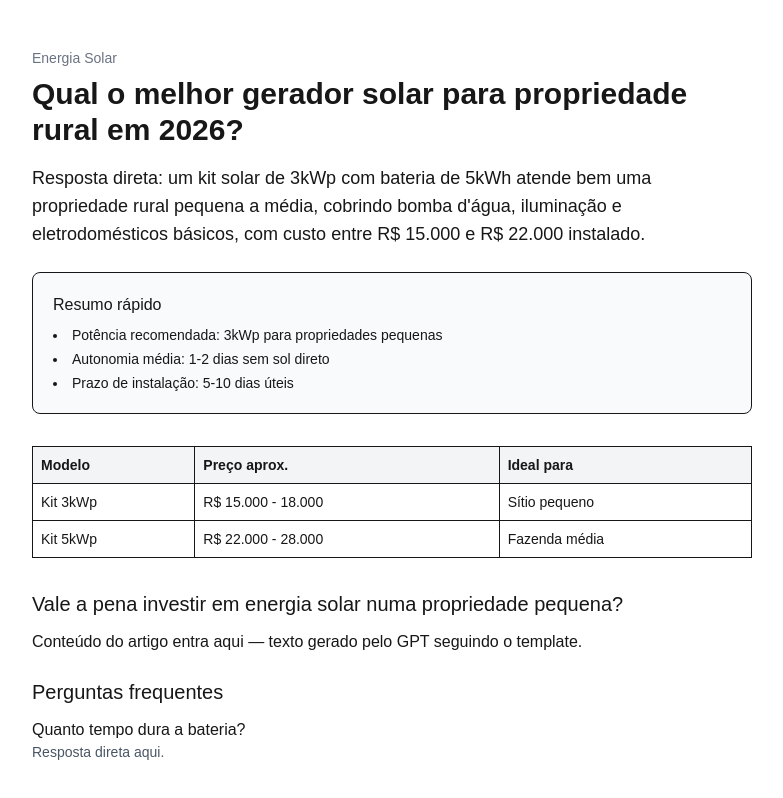
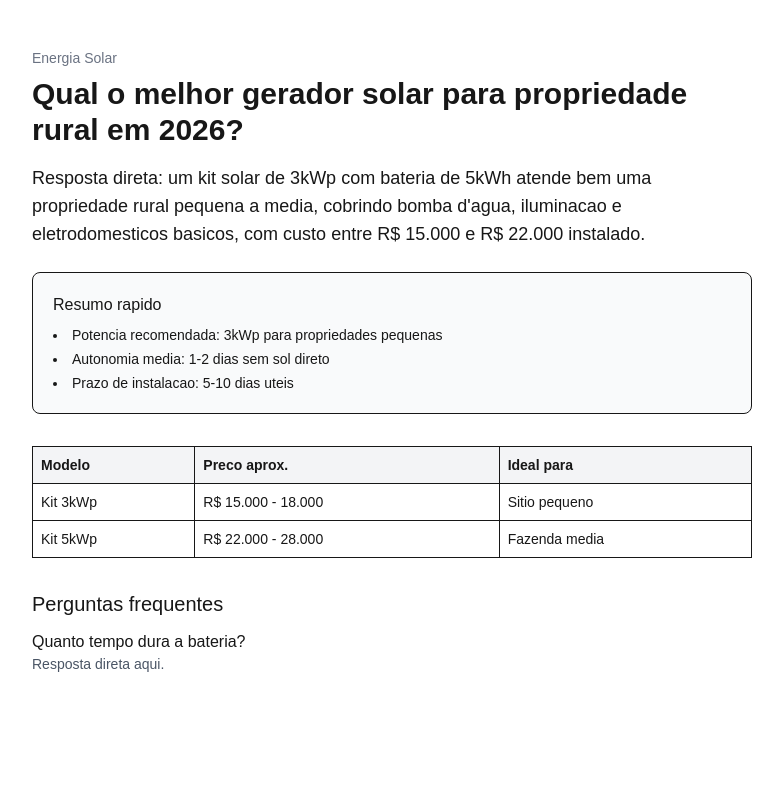
Before and after one commit to Luiz-dev0/midiamix-mt, a Next.js app in the folder frontend/: page /artigos/exemplo-artigo in a window 1280 px wide. Shown: the top 798 px of the page, without its empty margins (248-1031 px from the left). Built offline with nearby package versions, Linux system fonts and the light colour scheme.

Commit message:
pagina de artigo dinamica em nextjs

```diff
--- /dev/null
+++ b/frontend/app/artigos/[slug]/page.tsx
@@ -0,0 +1,89 @@
+const artigos = [
+  {
+    slug: "exemplo-artigo",
+    categoria: "Energia Solar",
+    titulo: "Qual o melhor gerador solar para propriedade rural em 2026?",
+    respostaDireta:
+      "Resposta direta: um kit solar de 3kWp com bateria de 5kWh atende bem uma propriedade rural pequena a media, cobrindo bomba d'agua, iluminacao e eletrodomesticos basicos, com custo entre R$ 15.000 e R$ 22.000 instalado.",
+    resumo: [
+      "Potencia recomendada: 3kWp para propriedades pequenas",
+      "Autonomia media: 1-2 dias sem sol direto",
+      "Prazo de instalacao: 5-10 dias uteis",
+    ],
+    tabela: [
+      { modelo: "Kit 3kWp", preco: "R$ 15.000 - 18.000", idealPara: "Sitio pequeno" },
+      { modelo: "Kit 5kWp", preco: "R$ 22.000 - 28.000", idealPara: "Fazenda media" },
+    ],
+    faq: [
+      { pergunta: "Quanto tempo dura a bateria?", resposta: "Resposta direta aqui." },
+    ],
+  },
+];
+
+export function generateStaticParams() {
+  return artigos.map((a) => ({ slug: a.slug }));
+}
+
+export default async function ArtigoPage({
+  params,
+}: {
+  params: Promise<{ slug: string }>;
+}) {
+  const { slug } = await params;
+  const artigo = artigos.find((a) => a.slug === slug);
+
+  if (!artigo) {
+    return (
+      <main className="max-w-3xl mx-auto px-6 py-12">
+        <p>Artigo nao encontrado.</p>
+      </main>
+    );
+  }
+
+  return (
+    <main className="max-w-3xl mx-auto px-6 py-12">
+      <p className="text-sm text-gray-500 mb-2">{artigo.categoria}</p>
+      <h1 className="text-3xl font-semibold mb-4">{artigo.titulo}</h1>
+
+      <p className="text-lg mb-6">{artigo.respostaDireta}</p>
+
+      <div className="border rounded-lg p-5 mb-8 bg-gray-50">
+        <h2 className="font-medium mb-2">Resumo rapido</h2>
+        <ul className="list-disc list-inside text-sm space-y-1">
+          {artigo.resumo.map((item, i) => (
+            <li key={i}>{item}</li>
+          ))}
+        </ul>
+      </div>
+
+      <table className="w-full text-sm mb-8 border">
+        <thead>
+          <tr className="bg-gray-100">
+            <th className="p-2 text-left border">Modelo</th>
+            <th className="p-2 text-left border">Preco aprox.</th>
+            <th className="p-2 text-left border">Ideal para</th>
+          </tr>
+        </thead>
+        <tbody>
+          {artigo.tabela.map((linha, i) => (
+            <tr key={i}>
+              <td className="p-2 border">{linha.modelo}</td>
+              <td className="p-2 border">{linha.preco}</td>
+              <td className="p-2 border">{linha.idealPara}</td>
+            </tr>
+          ))}
+        </tbody>
+      </table>
+
+      <h2 className="text-xl font-medium mb-3">Perguntas frequentes</h2>
+      <div className="space-y-3">
+        {artigo.faq.map((item, i) => (
+          <div key={i}>
+            <p className="font-medium">{item.pergunta}</p>
+            <p className="text-sm text-gray-600">{item.resposta}</p>
+          </div>
+        ))}
+      </div>
+    </main>
+  );
+}
--- a/frontend/app/artigos/exemplo-artigo/page.tsx
+++ /dev/null
@@ -1,64 +0,0 @@
-export default function ArtigoExemplo() {
-  return (
-    <main className="max-w-3xl mx-auto px-6 py-12">
-      <p className="text-sm text-gray-500 mb-2">Energia Solar</p>
-      <h1 className="text-3xl font-semibold mb-4">
-        Qual o melhor gerador solar para propriedade rural em 2026?
-      </h1>
-
-      <p className="text-lg mb-6">
-        Resposta direta: um kit solar de 3kWp com bateria de 5kWh atende bem
-        uma propriedade rural pequena a média, cobrindo bomba d'água,
-        iluminação e eletrodomésticos básicos, com custo entre R$ 15.000 e
-        R$ 22.000 instalado.
-      </p>
-
-      <div className="border rounded-lg p-5 mb-8 bg-gray-50">
-        <h2 className="font-medium mb-2">Resumo rápido</h2>
-        <ul className="list-disc list-inside text-sm space-y-1">
-          <li>Potência recomendada: 3kWp para propriedades pequenas</li>
-          <li>Autonomia média: 1-2 dias sem sol direto</li>
-          <li>Prazo de instalação: 5-10 dias úteis</li>
-        </ul>
-      </div>
-
-      <table className="w-full text-sm mb-8 border">
-        <thead>
-          <tr className="bg-gray-100">
-            <th className="p-2 text-left border">Modelo</th>
-            <th className="p-2 text-left border">Preço aprox.</th>
-            <th className="p-2 text-left border">Ideal para</th>
-          </tr>
-        </thead>
-        <tbody>
-          <tr>
-            <td className="p-2 border">Kit 3kWp</td>
-            <td className="p-2 border">R$ 15.000 - 18.000</td>
-            <td className="p-2 border">Sítio pequeno</td>
-          </tr>
-          <tr>
-            <td className="p-2 border">Kit 5kWp</td>
-            <td className="p-2 border">R$ 22.000 - 28.000</td>
-            <td className="p-2 border">Fazenda média</td>
-          </tr>
-        </tbody>
-      </table>
-
-      <h2 className="text-xl font-medium mb-3">
-        Vale a pena investir em energia solar numa propriedade pequena?
-      </h2>
-      <p className="mb-6">
-        Conteúdo do artigo entra aqui — texto gerado pelo GPT seguindo o
-        template.
-      </p>
-
-      <h2 className="text-xl font-medium mb-3">Perguntas frequentes</h2>
-      <div className="space-y-3">
-        <div>
-          <p className="font-medium">Quanto tempo dura a bateria?</p>
-          <p className="text-sm text-gray-600">Resposta direta aqui.</p>
-        </div>
-      </div>
-    </main>
-  );
-}
```
